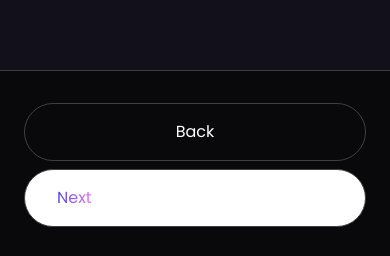
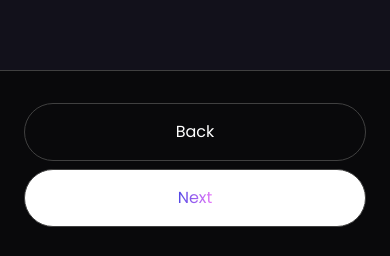
Before and after one commit to shoaibshebi/kosmic-ai, a Next.js app: page / in a window 390 px wide. Shown: the part 862-1118 px from the top of the page. Built offline with nearby package versions, Linux system fonts and the light colour scheme.

Commit message:
FIX: the footer issue on screen responsiveness

```diff
--- a/app/components/Footer.tsx
+++ b/app/components/Footer.tsx
@@ -2,11 +2,11 @@ import Image from "next/image";
 
 const Footer = () => {
   return (
-    <footer className='flex items-center flex-col md:flex-row bg-zinc-950 justify-between px-6 md:px-12 py-8 space-y-2 text-white border-t-[1px] border-t-neutral-700 md:absolute md:bottom-0 w-full'>
+    <footer className='flex items-center flex-col md:flex-row bg-zinc-950 justify-between px-6 md:px-12 py-8 space-y-2 text-white border-t-[1px] border-t-neutral-700 w-full '>
       <button className='px-16 py-4 w-full md:w-fit bg-transparent border-neutral-700 text-white border-[1px] rounded-full font-poppins'>
         Back
       </button>
-      <button className='bg-white w-full md:w-fit flex items-center py-4 bg-transparent border-neutral-700 text-white border-[1px] rounded-full space-x-32 px-8'>
+      <button className='bg-white w-full md:w-fit flex items-center justify-center py-4 bg-transparent border-neutral-700 text-white border-[1px] rounded-full space-x-32 px-8'>
         <span className='text-transparent bg-clip-text bg-gradient-to-r from-indigo-600 to-fuchsia-400 font-poppins'>
           Next
         </span>
--- a/app/components/Main.tsx
+++ b/app/components/Main.tsx
@@ -20,8 +20,7 @@ const Home = () => {
       whileInView='show'
       variants={staggerContainer}
       viewport={{ once: true, amount: 0.25 }}
-      className='flex flex-col px-6 md:px-12 py-8 '
-      // style={{ display: "flex", flexDirection: "column !important" }}
+      className='flex flex-col px-6 md:px-12 py-8 md:justify-self-start'
     >
       <motion.Box
         variants={fadeIn("down", "spring", 0.4, 1)}
--- a/app/layout.tsx
+++ b/app/layout.tsx
@@ -3,6 +3,7 @@ import { Inter } from "next/font/google";
 import dynamic from "next/dynamic";
 
 import "./globals.css";
+import Container from "./components/Container";
 
 const Header = dynamic(() => import("./components/Header"), { ssr: false });
 const Footer = dynamic(() => import("./components/Footer"), { ssr: false });
@@ -21,12 +22,12 @@ export default function RootLayout({
 }) {
   return (
     <html lang='en'>
-      <body
-        className={`${inter.className} bg-[#12111b] relative h-screen font-poppins `}
-      >
-        <Header />
-        {children}
-        <Footer />
+      <body className={`${inter.className} bg-[#12111b]  font-poppins `}>
+        <main className='flex flex-grow flex-col justify-between min-h-screen h-screen'>
+          <Header />
+          {children}
+          <Footer />
+        </main>
       </body>
     </html>
   );
```
